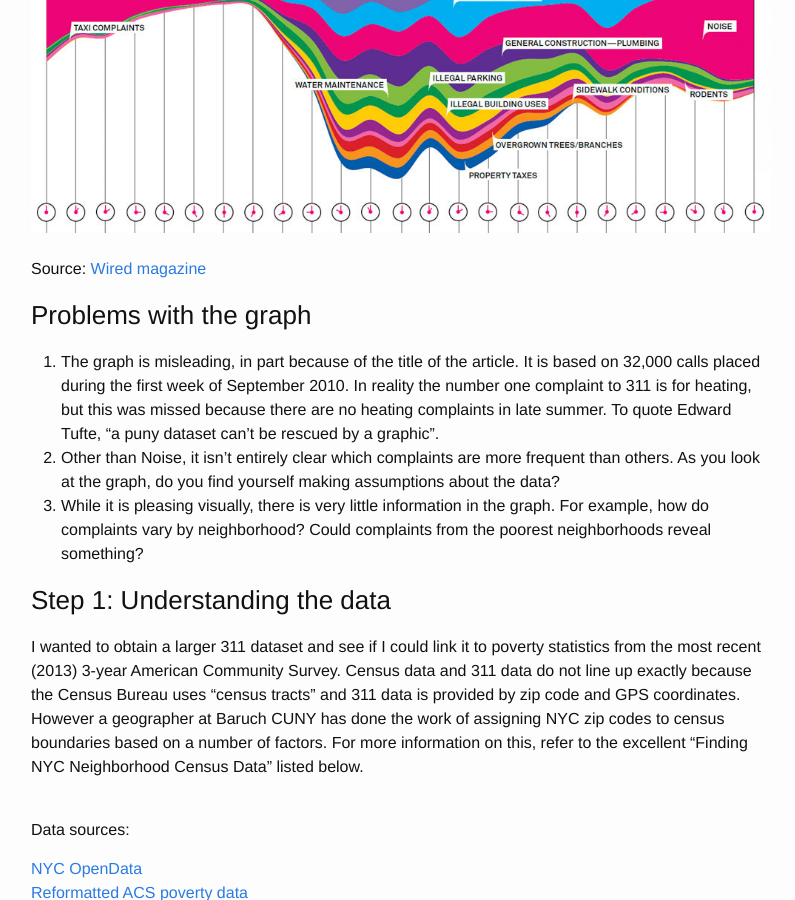
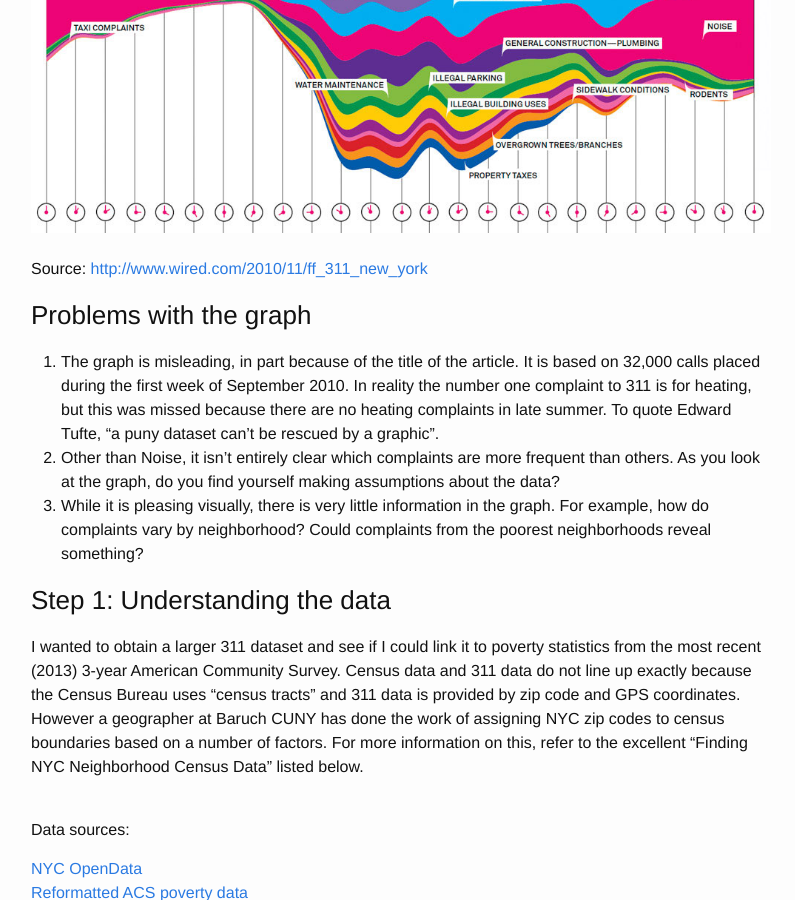
Before and after one commit to jcp1016/jcp1016.github.io, a Jekyll site: the page built from _posts/2015-03-24-nyc-311.markdown, in a window 1280 px wide and 900 px high, scrolled down 604 px. Shown: the whole window, without its empty margins (239-1034 px from the left). Built offline with Jekyll 4.4.1, drawn with Linux system fonts in a browser that asks for light colours.

Commit message:
edit post

````diff
--- a/_posts/2015-03-24-nyc-311.markdown
+++ b/_posts/2015-03-24-nyc-311.markdown
@@ -9,7 +9,7 @@ You may have seen the image below in Wired magazine or at the Museum of Modern A
 ![Wired image]({{ site.baseurl }}/assets/wired311.jpg)
 <br /><br />
 Source:
-[Wired magazine](http://www.wired.com/2010/11/ff_311_new_york/)
+[http://www.wired.com/2010/11/ff_311_new_york](http://www.wired.com/2010/11/ff_311_new_york)
 
 ###Problems with the graph
 1.  The graph is misleading, in part because of the title of the article.  It is based on 32,000 calls placed during the first week of September 2010.  In reality the number one complaint to 311 is for heating, but this was missed because there are no heating complaints in late summer.  To quote Edward Tufte, "a puny dataset can't be rescued by a graphic".
@@ -158,6 +158,7 @@ Build a heatmap of the top complaints by community district<br />
           ylab=NULL)
 ```
 
+<br />
 
 ###Step 4:  Adjust labels and titles
 I created pdf files and brought them into Illustrator where I could work on the labels, adjust the title location, and make the heatmap grid lines more prominent.
````
